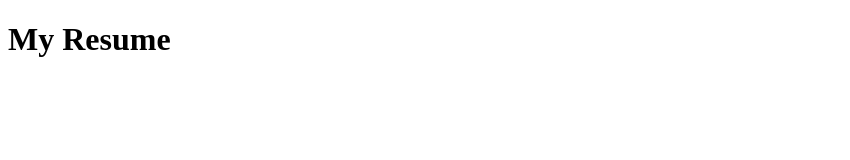
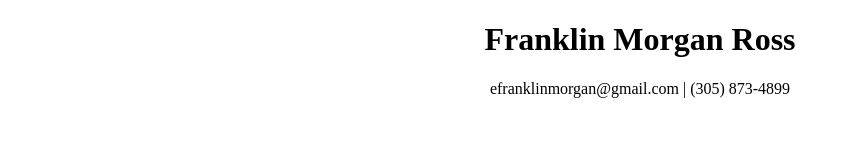
Before and after one commit to efmorgan92/resume, a plain HTML site: page index.html in a window 1280 px wide. Shown: the whole page, without its empty margins (0-850 px from the left). Drawn offline with Linux system fonts and the light colour scheme.

Commit message:
Update index.html

```diff
--- a/index.html
+++ b/index.html
@@ -7,5 +7,6 @@
     <title>Franklin Morgan Ross</title>
   </head>
   <body>
-    <h1>My Resume</h1>
+    <center><h1>Franklin Morgan Ross</h1>
+    efranklinmorgan@gmail.com | (305) 873-4899</center>
   </body>
```
